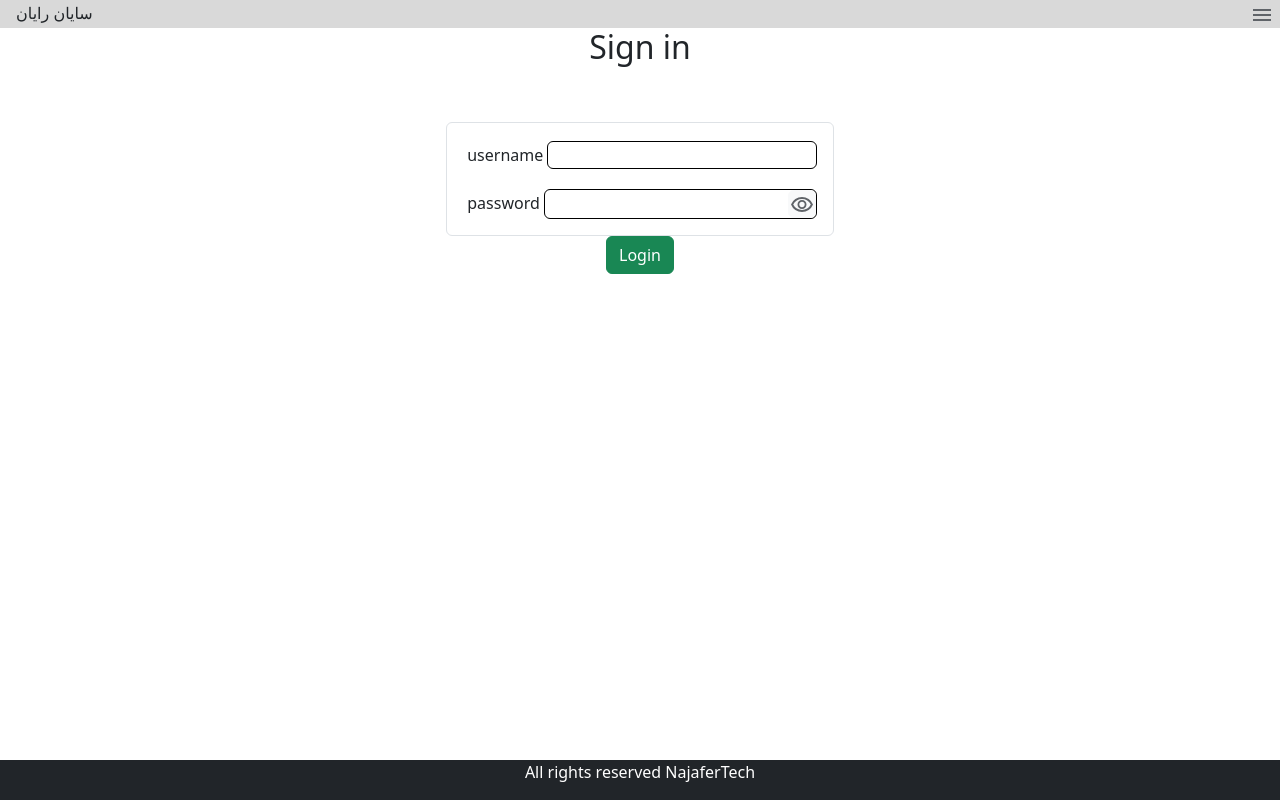
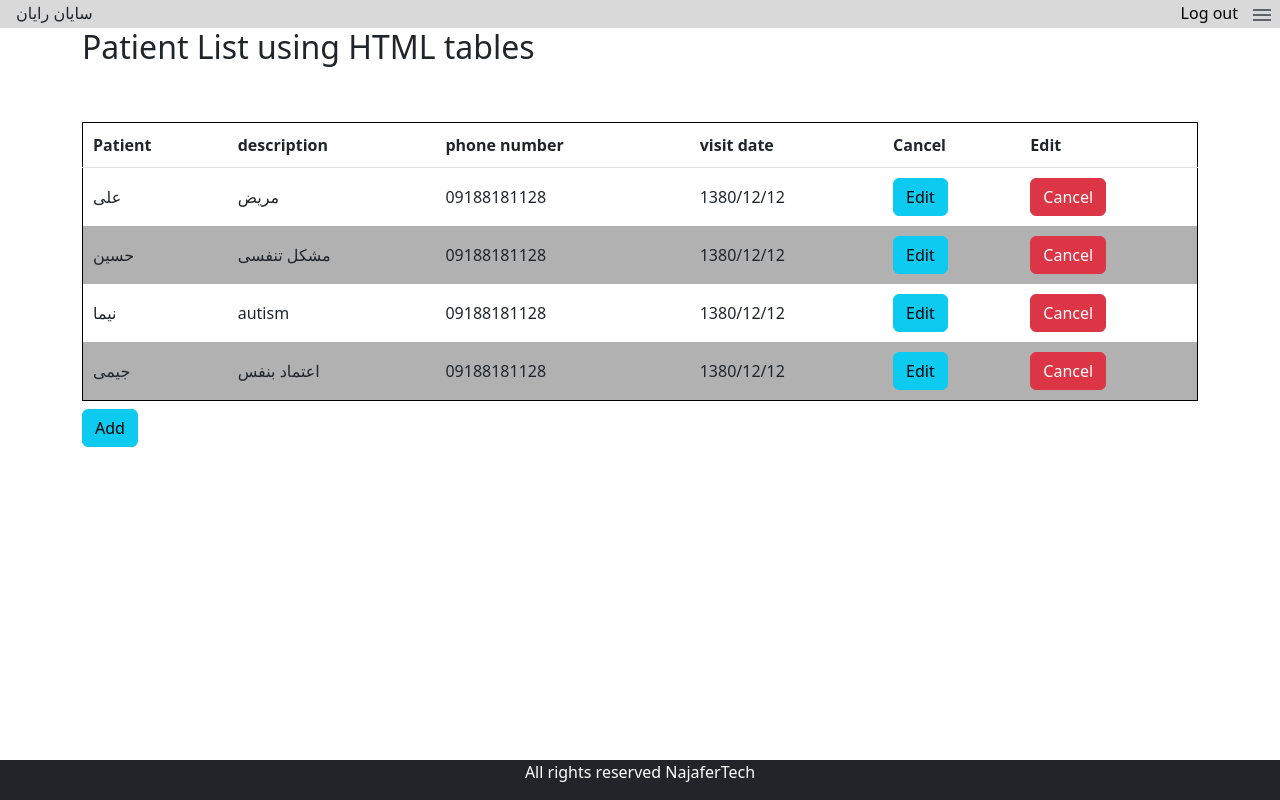
Before and after one commit to goofySunny/Task, an Angular app: page /patients in a window 1280 px wide. Before the commit this address led to /signin. Built offline with nearby package versions, Linux system fonts and the light colour scheme; sample sign-in values are in the browser's storage.

Commit message:
improvement to login

```diff
--- a/src/app/pages/dashboard/dashboard.component.ts
+++ b/src/app/pages/dashboard/dashboard.component.ts
@@ -9,7 +9,7 @@ import { UserDataService } from '../../service/user-data-service/user-data.servi
   styleUrl: './dashboard.component.scss'
 })
 export class DashboardComponent {
-  username : string = this.userDataService.getUsername();
+  username : string | null = this.userDataService.getUsername();
 
   constructor(private userDataService: UserDataService) {}
 }
--- a/src/app/pages/header/header.component.ts
+++ b/src/app/pages/header/header.component.ts
@@ -17,7 +17,7 @@ export class HeaderComponent {
   constructor(private userDataService: UserDataService, private router: Router, private sideNavComponent: SideNavComponent) {}
 
   logout() {
-    this.userDataService.setUsername('');
+    this.userDataService.logOut();
     this.router.navigate([''])
   }
 
--- a/src/app/pages/patient-list/patient-list.component.html
+++ b/src/app/pages/patient-list/patient-list.component.html
@@ -72,5 +72,3 @@
         </div>
     </div>
 </div>
-
-<!-- [ngModel]="addPatient.visitDate | date: 'yyyy/MM/dd'" (ngModelChange)="addPatient.visitDate" #visitDate="ngModel" -->
--- a/src/app/service/user-data-service/user-data.service.ts
+++ b/src/app/service/user-data-service/user-data.service.ts
@@ -10,19 +10,23 @@ export class UserDataService {
 
 
   setUsername(username : string) {
+    sessionStorage.setItem("username", username);
     this.username = username;
-    console.log(this.username);
   }
 
   getUsername() {
-    return this.username;
+    return sessionStorage.getItem("username");
   }
 
   isUserLoggedIn() {
-    if (this.username == '') {
+    if (sessionStorage.getItem("username")) {
+      return true;
+    } else {
       return false;
-    } else {
-      return true
     }
   }
+
+  logOut() {
+    sessionStorage.removeItem("username")
+  }
 }
```
